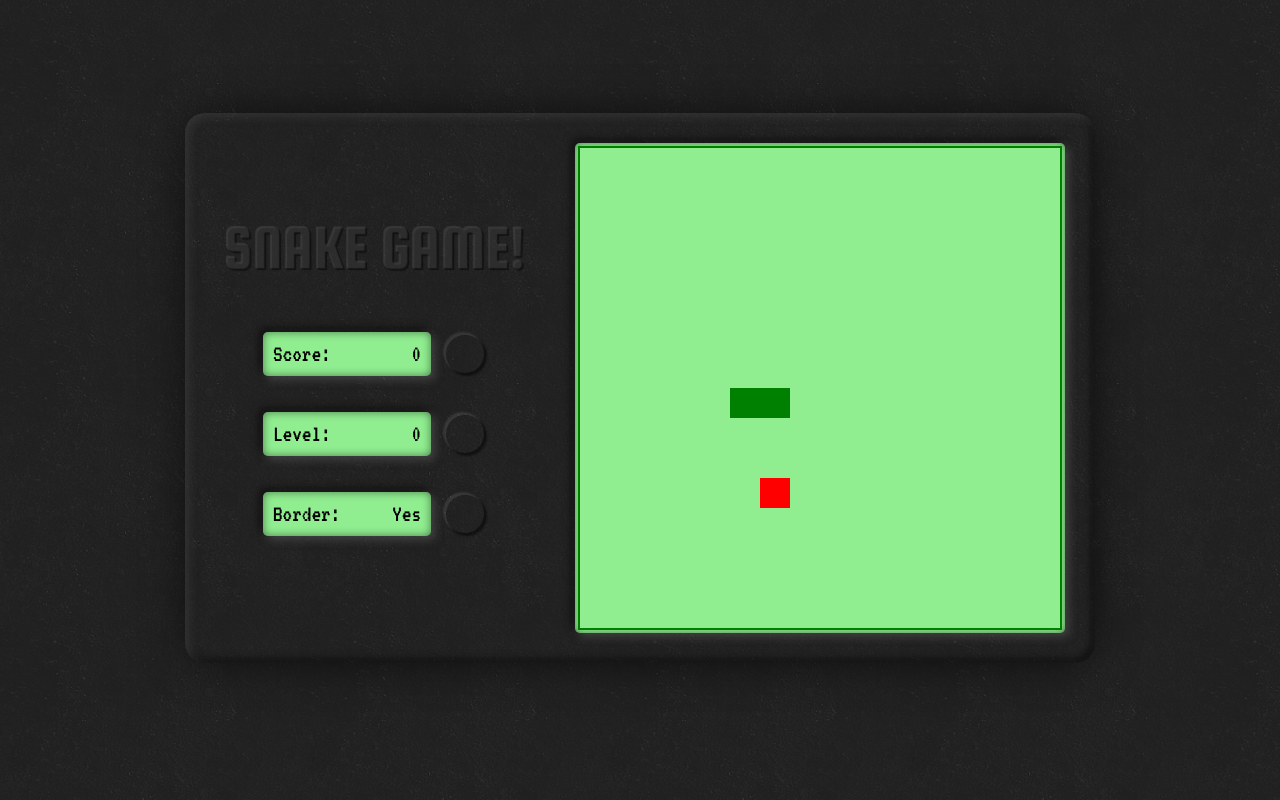
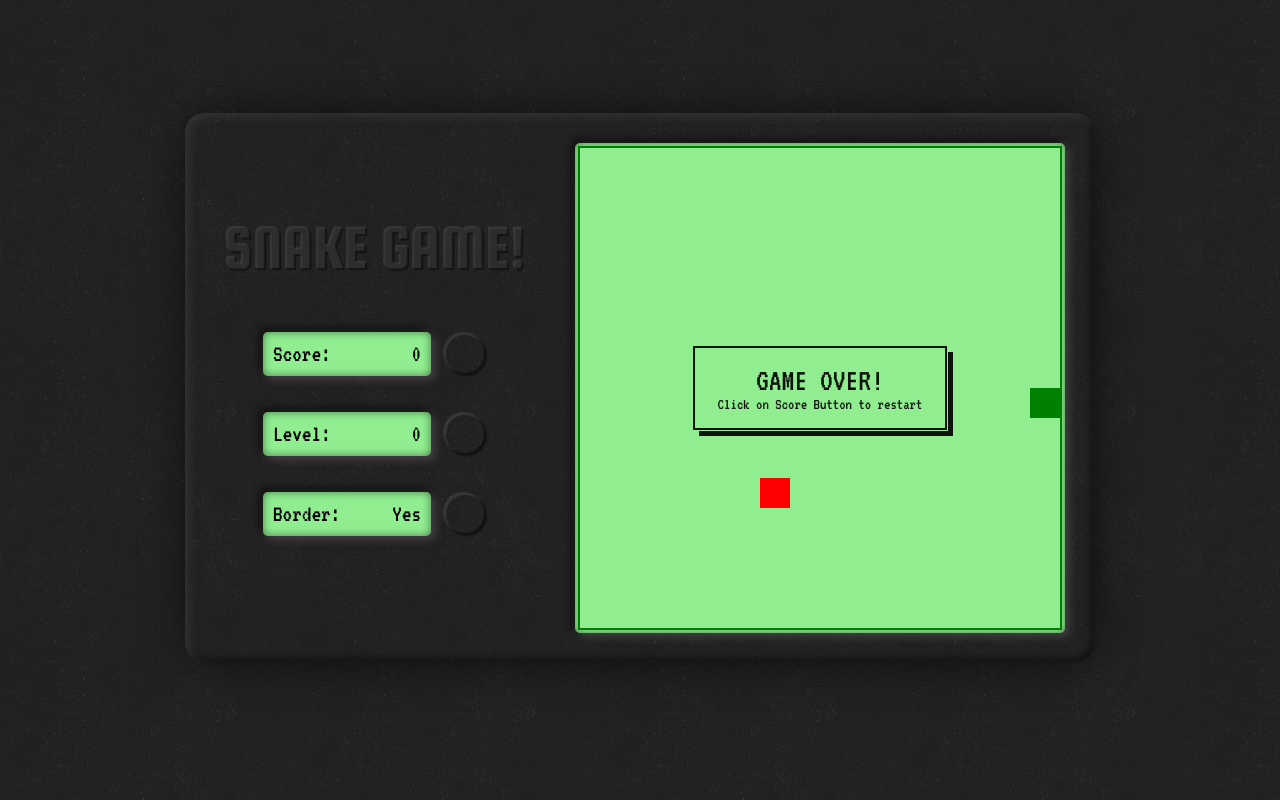
Before and after one commit to eldoncosta1/snake_game, a plain HTML site: page index.html in a window 1280 px wide. Both pictures are taken after a click on the button 465 px from the left and 514 px from the top of the page. Drawn offline with Linux system fonts and the light colour scheme.

Commit message:
Definindo função gameover

```diff
--- a/css/style.css
+++ b/css/style.css
@@ -107,3 +107,33 @@ aside button:active {
 canvas.border {
   border: 2px solid green;
 }
+
+.blink {
+  animation: blinking 1s infinite;
+}
+
+@keyframes blinking {
+  0% {opacity: 0;}
+  50% {opacity: 1;}
+  100% {opacity: 0;}
+}
+
+#gameover {
+  font-family: 'VT323', monospace;
+  font-size: 2em;
+  color: black;
+  width: 250px;
+  height: 80px;
+  position: absolute;
+  align-items: center;
+  display: flex;
+  justify-content: center;
+  flex-direction: column;
+  border: 2px solid black;
+  background-color: lightgreen;
+  box-shadow: 1px 1px lightgreen, 6px 6px black;;
+}
+
+#gameover span {
+  font-size: .5em;
+}
--- a/index.html
+++ b/index.html
@@ -37,6 +37,10 @@
     </aside>
     <div id="jogo">
       <canvas id="snake" width="480" height="480"></canvas>
+      <div id="gameover" class="blink" style="display: none;">
+        GAME OVER!<br />
+        <span>Click on Score Button to restart</span>
+      </div>
     </div>
   </div>
 </body>
--- a/js/script.js
+++ b/js/script.js
@@ -13,10 +13,13 @@ let food = {
   y: Math.floor(Math.random() * 15 + 1) * box
 }
 let border = false;
+let fim = false;
 
 let btnBorder = document.getElementById('btnBorder');
 
 let spanBorder = document.getElementById('spanBorder');
+
+let gameover = document.getElementById('gameover');
 
 btnBorder.onclick = function() {
   if (!border) {
@@ -61,18 +64,24 @@ function update(event) {
 }
 
 function iniciarJogo() {
-  // Ao chegar no fim do canvas, aparece do outro lado (corrigindo bug que deixava a cobra passeando fora do canva)
-  if (snake[0].x > 15 * box && direction != "left") snake[0].x = 0;
-  if (snake[0].x < 0 && direction != "right") snake[0].x = 15 * box;
-  if (snake[0].y > 15 * box && direction != "up") snake[0].y = 0;
-  if (snake[0].y < 0 && direction != "down") snake[0].y = 15 * box;
+
+  if (!border) {
+    // Ao chegar no fim do canvas, aparece do outro lado (corrigindo bug que deixava a cobra passeando fora do canva)
+    if (snake[0].x > 15 * box && direction != "left") snake[0].x = 0;
+    if (snake[0].x < 0 && direction != "right") snake[0].x = 15 * box;
+    if (snake[0].y > 15 * box && direction != "up") snake[0].y = 0;
+    if (snake[0].y < 0 && direction != "down") snake[0].y = 15 * box;
+  } else {
+    // Se a posição 0 (cabeça) se chocar com a borda, para o jogo
+    if (snake[0].x > 15 * box) gameOver();
+    if (snake[0].x < 0) gameOver();
+    if (snake[0].y > 15 * box) gameOver();
+    if (snake[0].y < 0) gameOver();
+  }
 
   // se a posição 0 (cabeça) se chocar com o corpo, ela para o jogo
   for (let i = 1; i < snake.length; i++) {
-    if (snake[0].x == snake[i].x && snake[0].y == snake[i].y) {
-      clearInterval(jogo);
-      alert('Game Over :(');
-    }
+    if (snake[0].x == snake[i].x && snake[0].y == snake[i].y) gameOver();
   }
 
   criarBG();
@@ -111,4 +120,11 @@ function iniciarJogo() {
 
 }
 
+function gameOver() {
+  clearInterval(jogo);
+  fim = true;
+  gameover.style.display = "flex";
+
+}
+
 let jogo = setInterval(iniciarJogo, 100);
```
